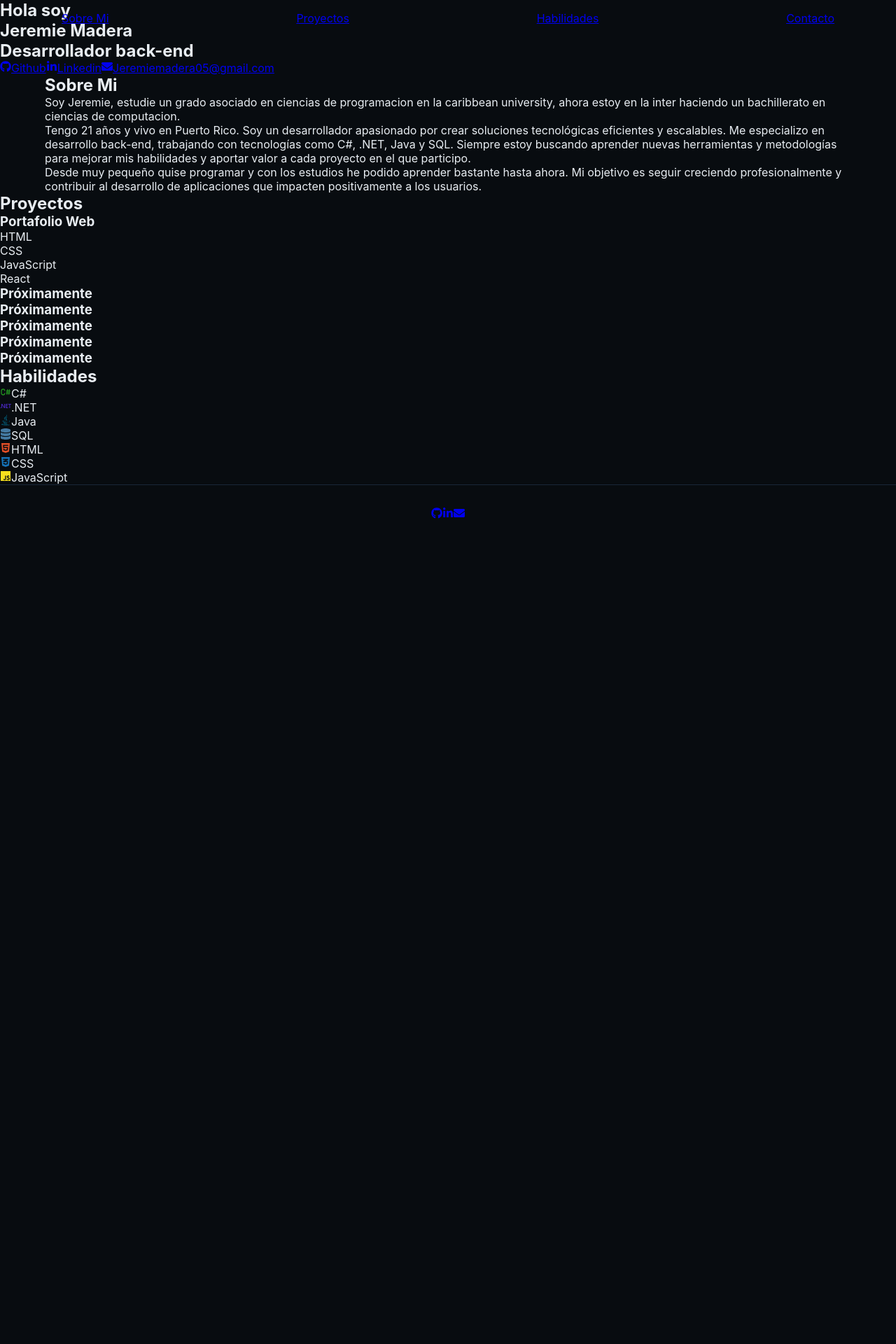
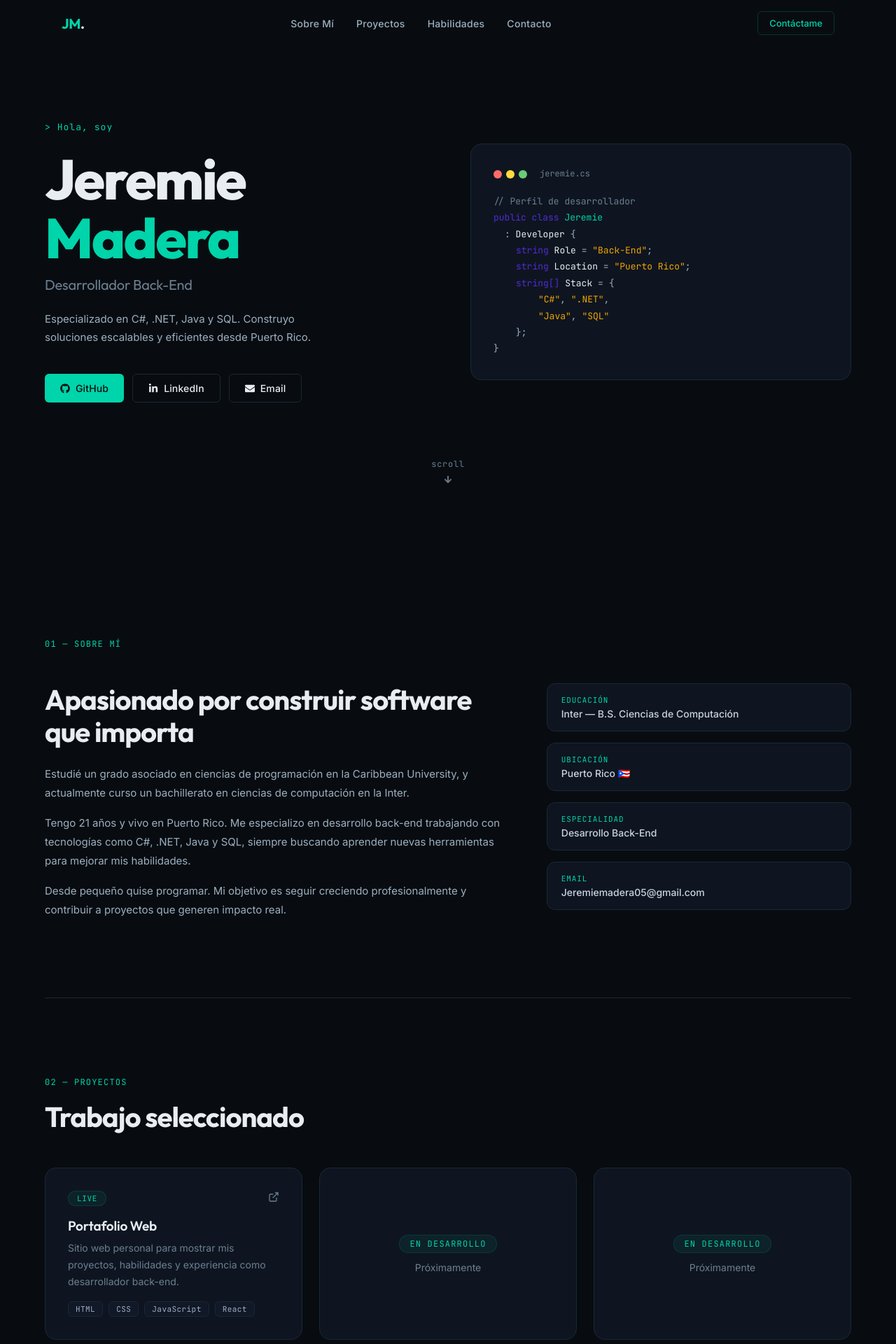
Before and after one commit to JeremieMadera/Portafolio, a React (Vite) app in the folder portafolio-react/: page / in a window 1280 px wide. Shown: the top 1920 px of the page at 70% size. Before the commit the page ends 800 px from the top, so only its background shows below. Built offline with nearby package versions, Linux system fonts and the light colour scheme.

Commit message:
feat: update portfolio sections and navigation

```diff
--- a/portafolio-react/index.html
+++ b/portafolio-react/index.html
@@ -5,6 +5,9 @@
     <meta name="viewport" content="width=device-width, initial-scale=1.0" />
     <meta name="description" content="Mi portafolio personal en el que muestro mis habilidades." />
     <title>Portafolio</title>
+    <link rel="preconnect" href="https://fonts.googleapis.com" />
+    <link rel="preconnect" href="https://fonts.gstatic.com" crossorigin />
+    <link href="https://fonts.googleapis.com/css2?family=Outfit:wght@300;400;500;600;700;800&family=Inter:wght@300;400;500;600&family=JetBrains+Mono:wght@400;500&display=swap" rel="stylesheet" />
   </head>
   <body>
     <div id="root"></div>
--- a/portafolio-react/src/components/Footer.jsx
+++ b/portafolio-react/src/components/Footer.jsx
@@ -3,19 +3,35 @@ import { FaGithub, FaLinkedinIn, FaEnvelope } from 'react-icons/fa';
 
 function Footer() {
   return (
-    <footer id="Contacto" className={styles.footer}>
-      <nav className={styles.nav}>
-        <a href="https://github.com/JeremieMadera" aria-label="Ve el codigo en el github" target="_blank" rel="noopener noreferrer">
-          <FaGithub />
-        </a>
-        <a href="https://www.linkedin.com/in/jeremie-madera-aa14b8277/" aria-label="Ve el perfil de LinkedIn" target="_blank" rel="noopener noreferrer">
-          <FaLinkedinIn />
-        </a>
-        <a href="mailto:jeremiemadera05@gmail.com" aria-label="Envía un correo electrónico" target="_blank" rel="noopener noreferrer">
-          <FaEnvelope />
-        </a>
-      </nav>
-    </footer>
+    <>
+      {/* Contacto */}
+      <section id="contacto" className={styles.contactSection}>
+        <div className={styles.contactDivider} />
+        <div className={styles.contactContainer}>
+          <p className={styles.label}>04 — Contacto</p>
+          <h2 className={styles.heading}>Hablemos</h2>
+          <p className={styles.contactDesc}>
+            Estoy disponible para nuevas oportunidades, proyectos freelance o simplemente para conectar.
+          </p>
+          <div className={styles.contactLinks}>
+            <a href="mailto:jeremiemadera05@gmail.com" className={styles.btnPrimary}>
+              <FaEnvelope /> Jeremiemadera05@gmail.com
+            </a>
+            <a href="https://github.com/JeremieMadera" target="_blank" rel="noopener noreferrer" className={styles.btnSecondary}>
+              <FaGithub /> GitHub
+            </a>
+            <a href="https://www.linkedin.com/in/jeremie-madera-aa14b8277/" target="_blank" rel="noopener noreferrer" className={styles.btnSecondary}>
+              <FaLinkedinIn /> LinkedIn
+            </a>
+          </div>
+        </div>
+      </section>
+
+      {/* Footer */}
+      <footer className={styles.footer}>
+        <p className={styles.footerText}>© 2026 Jeremie Madera — Desarrollador Back-End</p>
+      </footer>
+    </>
   );
 }
 
--- a/portafolio-react/src/components/Habilidades.jsx
+++ b/portafolio-react/src/components/Habilidades.jsx
@@ -1,29 +1,39 @@
-import { memo, useMemo } from 'react';
+import { useState, memo } from 'react';
 import styles from './Habilidades.module.css';
-import { FaJava, FaHtml5, FaCss3Alt, FaJs, FaDatabase } from 'react-icons/fa';
-import { SiDotnet } from 'react-icons/si';
-import { TbBrandCSharp } from 'react-icons/tb';
 
-const skills = [
-  { name: 'C#', icon: TbBrandCSharp, alt: 'logo de c#', color: '#239120' },
-  { name: '.NET', icon: SiDotnet, alt: 'logo de .net', color: '#512BD4' },
-  { name: 'Java', icon: FaJava, alt: 'logo de java', color: '#007396' },
-  { name: 'SQL', icon: FaDatabase, alt: 'logo de sql', color: '#4479A1' },
-  { name: 'HTML', icon: FaHtml5, alt: 'logo de html', color: '#E34F26' },
-  { name: 'CSS', icon: FaCss3Alt, alt: 'logo de css', color: '#1572B6' },
-  { name: 'JavaScript', icon: FaJs, alt: 'logo de javascript', color: '#F7DF1E' }
+const SKILLS = [
+  { name: 'C#',         img: 'https://img.icons8.com/color/96/c-sharp-logo.png',        color: '#9b59b6', category: 'Backend' },
+  { name: '.NET',       img: 'https://img.icons8.com/color/96/net-framework.png',        color: '#512bd4', category: 'Backend' },
+  { name: 'Java',       img: 'https://img.icons8.com/color/96/java-coffee-cup-logo--v1.png', color: '#e76f00', category: 'Backend' },
+  { name: 'SQL',        img: 'https://img.icons8.com/color/96/sql.png',                  color: '#336791', category: 'Backend' },
+  { name: 'HTML',       img: 'https://img.icons8.com/color/96/html-5--v1.png',           color: '#e34f26', category: 'Frontend' },
+  { name: 'CSS',        img: 'https://img.icons8.com/color/96/css3.png',                 color: '#264de4', category: 'Frontend' },
+  { name: 'JavaScript', img: 'https://img.icons8.com/color/96/javascript--v1.png',       color: '#f7df1e', category: 'Frontend' },
+  { name: 'React',      img: 'https://img.icons8.com/color/96/react-native.png',         color: '#61dafb', category: 'Frontend' },
 ];
 
 const SkillCard = memo(({ skill }) => {
-  const IconComponent = skill.icon;
+  const [hovered, setHovered] = useState(false);
+
   return (
-    <div className={styles.foto}>
-      <IconComponent
-        className={styles.skillIcon}
-        aria-label={skill.alt}
-        style={{ color: skill.color }}
+    <div
+      className={`${styles.card} ${hovered ? styles.cardHovered : ''}`}
+      style={hovered ? { borderColor: skill.color + '55', boxShadow: `0 12px 32px ${skill.color}18` } : {}}
+      onMouseEnter={() => setHovered(true)}
+      onMouseLeave={() => setHovered(false)}
+    >
+      <img
+        src={skill.img}
+        alt={skill.name}
+        width={52}
+        height={52}
+        className={`${styles.icon} ${hovered ? styles.iconHovered : ''}`}
+        style={hovered ? { filter: `drop-shadow(0 4px 12px ${skill.color}66)` } : {}}
       />
-      <span className={styles.skillName}>{skill.name}</span>
+      <div className={styles.info}>
+        <span className={`${styles.name} ${hovered ? styles.nameHovered : ''}`}>{skill.name}</span>
+        <span className={styles.category} style={hovered ? { color: skill.color } : {}}>{skill.category}</span>
+      </div>
     </div>
   );
 });
@@ -32,16 +42,20 @@ SkillCard.displayName = 'SkillCard';
 
 function Habilidades() {
   return (
-    <section className={styles.habilidadesPage}>
-      <div className={styles.spanLogos}>
-        <h2 id="Habilidades">Habilidades</h2>
-        <div className={styles.skillsGrid}>
-          {skills.map((skill) => (
-            <SkillCard key={skill.name} skill={skill} />
-          ))}
+    <>
+      <div className={styles.divider} />
+      <section id="habilidades" className={styles.section}>
+        <div className={styles.container}>
+          <p className={styles.label}>03 — Habilidades</p>
+          <h2 className={styles.heading}>Stack tecnológico</h2>
+          <div className={styles.grid}>
+            {SKILLS.map((skill) => (
+              <SkillCard key={skill.name} skill={skill} />
+            ))}
+          </div>
         </div>
-      </div>
-    </section>
+      </section>
+    </>
   );
 }
 
--- a/portafolio-react/src/components/Header.jsx
+++ b/portafolio-react/src/components/Header.jsx
@@ -1,26 +1,86 @@
 import { useState, useEffect } from 'react';
 import styles from './Header.module.css';
 
+const NAV_LINKS = [
+  { label: 'Sobre Mí',    href: '#sobre-mi' },
+  { label: 'Proyectos',   href: '#proyectos' },
+  { label: 'Habilidades', href: '#habilidades' },
+  { label: 'Contacto',    href: '#contacto' },
+];
+
 function Header() {
-  const [scrolled, setScrolled] = useState(false);
+  const [scrolled, setScrolled]     = useState(false);
+  const [menuOpen, setMenuOpen]     = useState(false);
+  const [activeSection, setActive]  = useState('hero');
 
   useEffect(() => {
-    const handleScroll = () => {
-      setScrolled(window.scrollY > 50);
-    };
-
-    window.addEventListener('scroll', handleScroll, { passive: true });
-    return () => window.removeEventListener('scroll', handleScroll);
+    const onScroll = () => setScrolled(window.scrollY > 40);
+    window.addEventListener('scroll', onScroll, { passive: true });
+    return () => window.removeEventListener('scroll', onScroll);
   }, []);
 
+  const scrollTo = (href) => {
+    const id = href.replace('#', '');
+    document.getElementById(id)?.scrollIntoView({ behavior: 'smooth' });
+    setMenuOpen(false);
+    setActive(id);
+  };
+
   return (
-    <header className={`${styles.header} ${scrolled ? styles.headerScrolled : ''}`}>
+    <header className={`${styles.header} ${scrolled ? styles.scrolled : ''}`}>
       <nav className={styles.nav}>
-        <a href="#SobreMi">Sobre Mi</a>
-        <a href="#Proyectos">Proyectos</a>
-        <a href="#Habilidades">Habilidades</a>
-        <a href="#Contacto">Contacto</a>
+        <a href="#" onClick={(e) => { e.preventDefault(); scrollTo('#hero'); }} className={styles.logo}>
+          JM<span className={styles.logoDot}>.</span>
+        </a>
+
+        <ul className={styles.links}>
+          {NAV_LINKS.map((link) => (
+            <li key={link.href}>
+              <button
+                onClick={() => scrollTo(link.href)}
+                className={`${styles.link} ${activeSection === link.href.replace('#', '') ? styles.linkActive : ''}`}
+              >
+                {link.label}
+              </button>
+            </li>
+          ))}
+        </ul>
+
+        <a href="mailto:jeremiemadera05@gmail.com" className={styles.ctaBtn}>
+          Contáctame
+        </a>
+
+        <button className={styles.hamburger} onClick={() => setMenuOpen(!menuOpen)} aria-label="Menú">
+          <svg viewBox="0 0 24 24" fill="none" stroke="currentColor" strokeWidth="2" width="24" height="24">
+            {menuOpen ? (
+              <>
+                <line x1="18" y1="6" x2="6" y2="18" />
+                <line x1="6" y1="6" x2="18" y2="18" />
+              </>
+            ) : (
+              <>
+                <line x1="3" y1="6" x2="21" y2="6" />
+                <line x1="3" y1="12" x2="21" y2="12" />
+                <line x1="3" y1="18" x2="21" y2="18" />
+              </>
+            )}
+          </svg>
+        </button>
       </nav>
+
+      {menuOpen && (
+        <div className={styles.mobileMenu}>
+          <ul>
+            {NAV_LINKS.map((link) => (
+              <li key={link.href}>
+                <button onClick={() => scrollTo(link.href)} className={styles.mobileLink}>
+                  {link.label}
+                </button>
+              </li>
+            ))}
+          </ul>
+        </div>
+      )}
     </header>
   );
 }
--- a/portafolio-react/src/components/Home.jsx
+++ b/portafolio-react/src/components/Home.jsx
@@ -1,23 +1,69 @@
 import styles from './Home.module.css';
-import { FaGithub, FaLinkedinIn, FaEnvelope } from 'react-icons/fa';
+import { FaGithub, FaLinkedinIn, FaEnvelope, FaArrowDown } from 'react-icons/fa';
 
 function Home() {
+  const scrollTo = (id) => {
+    document.getElementById(id)?.scrollIntoView({ behavior: 'smooth' });
+  };
+
   return (
-    <section className={styles.homePage}>
-      <h1>Hola soy</h1>
-      <h1>Jeremie Madera</h1>
-      <h2>Desarrollador back-end</h2>
-      <nav className={styles.nav}>
-        <a className={styles.logoLink} href="https://github.com/JeremieMadera" target="_blank" rel="noopener noreferrer">
-          <FaGithub />Github
-        </a>
-        <a className={styles.logoLink} href="https://www.linkedin.com/in/jeremie-madera-aa14b8277/" target="_blank" rel="noopener noreferrer">
-          <FaLinkedinIn />Linkedin
-        </a>
-        <a className={styles.logoLink} href="mailto:jeremiemadera05@gmail.com" target="_blank" rel="noopener noreferrer">
-          <FaEnvelope />Jeremiemadera05@gmail.com
-        </a>
-      </nav>
+    <section id="hero" className={styles.hero}>
+      <div className={styles.container}>
+        <div className={styles.grid}>
+
+          {/* Left */}
+          <div className={styles.left}>
+            <p className={styles.greeting}>&gt; Hola, soy</p>
+            <h1 className={styles.name}>
+              Jeremie<br />
+              <span className={styles.nameAccent}>Madera</span>
+            </h1>
+            <p className={styles.role}>Desarrollador Back-End</p>
+            <p className={styles.bio}>
+              Especializado en C#, .NET, Java y SQL. Construyo soluciones escalables
+              y eficientes desde Puerto Rico.
+            </p>
+            <nav className={styles.ctas}>
+              <a href="https://github.com/JeremieMadera" target="_blank" rel="noopener noreferrer" className={styles.btnPrimary}>
+                <FaGithub /> GitHub
+              </a>
+              <a href="https://www.linkedin.com/in/jeremie-madera-aa14b8277/" target="_blank" rel="noopener noreferrer" className={styles.btnSecondary}>
+                <FaLinkedinIn /> LinkedIn
+              </a>
+              <a href="mailto:jeremiemadera05@gmail.com" className={styles.btnSecondary}>
+                <FaEnvelope /> Email
+              </a>
+            </nav>
+          </div>
+
+          {/* Right: code block */}
+          <div className={styles.codeBlock}>
+            <div className={styles.codeHeader}>
+              <span className={styles.dot} style={{ background: '#ff6b6b' }} />
+              <span className={styles.dot} style={{ background: '#ffd93d' }} />
+              <span className={styles.dot} style={{ background: '#6bcb77' }} />
+              <span className={styles.fileName}>jeremie.cs</span>
+            </div>
+            <div className={styles.codeBody}>
+              <p><span className={styles.cComment}>// Perfil de desarrollador</span></p>
+              <p><span className={styles.cKeyword}>public class </span><span className={styles.cAccent}>Jeremie</span></p>
+              <p className={styles.indent1}><span className={styles.cMuted}>: </span><span className={styles.cText}>Developer</span><span className={styles.cMuted}> {'{'}</span></p>
+              <p className={styles.indent2}><span className={styles.cKeyword}>string </span><span className={styles.cText}>Role </span><span className={styles.cMuted}>= </span><span className={styles.cString}>"Back-End"</span><span className={styles.cMuted}>;</span></p>
+              <p className={styles.indent2}><span className={styles.cKeyword}>string </span><span className={styles.cText}>Location </span><span className={styles.cMuted}>= </span><span className={styles.cString}>"Puerto Rico"</span><span className={styles.cMuted}>;</span></p>
+              <p className={styles.indent2}><span className={styles.cKeyword}>string[] </span><span className={styles.cText}>Stack </span><span className={styles.cMuted}>= {'{'}</span></p>
+              <p className={styles.indent4}><span className={styles.cString}>"C#"</span><span className={styles.cMuted}>, </span><span className={styles.cString}>".NET"</span><span className={styles.cMuted}>,</span></p>
+              <p className={styles.indent4}><span className={styles.cString}>"Java"</span><span className={styles.cMuted}>, </span><span className={styles.cString}>"SQL"</span></p>
+              <p className={styles.indent2}><span className={styles.cMuted}>{'}'}</span><span className={styles.cMuted}>;</span></p>
+              <p><span className={styles.cMuted}>{'}'}</span></p>
+            </div>
+          </div>
+        </div>
+
+        <button className={styles.scrollBtn} onClick={() => scrollTo('sobre-mi')}>
+          scroll
+          <FaArrowDown />
+        </button>
+      </div>
     </section>
   );
 }
--- a/portafolio-react/src/components/Proyectos.jsx
+++ b/portafolio-react/src/components/Proyectos.jsx
@@ -1,46 +1,99 @@
-import { memo } from 'react';
+import { useState, memo } from 'react';
 import styles from './Proyectos.module.css';
 
-const projects = [
+const PROJECTS = [
   {
-    id: 1,
     title: 'Portafolio Web',
-    technologies: ['HTML', 'CSS', 'JavaScript', 'React']
+    description: 'Sitio web personal para mostrar mis proyectos, habilidades y experiencia como desarrollador back-end.',
+    tags: ['HTML', 'CSS', 'JavaScript', 'React'],
+    link: '#',
+    status: 'live',
   },
-  { id: 2, title: 'Próximamente', technologies: [] },
-  { id: 3, title: 'Próximamente', technologies: [] },
-  { id: 4, title: 'Próximamente', technologies: [] },
-  { id: 5, title: 'Próximamente', technologies: [] },
-  { id: 6, title: 'Próximamente', technologies: [] }
+  {
+    title: 'Próximamente',
+    description: 'Proyecto en desarrollo. Nuevas funcionalidades y tecnologías en camino.',
+    tags: [],
+    link: null,
+    status: 'soon',
+  },
+  {
+    title: 'Próximamente',
+    description: 'Proyecto en desarrollo. Nuevas funcionalidades y tecnologías en camino.',
+    tags: [],
+    link: null,
+    status: 'soon',
+  },
 ];
 
-const ProjectCard = memo(({ project }) => (
-  <div className={styles.projectCard}>
-    <div className={styles.infoCar}>
-      <h3>{project.title}</h3>
-      {project.technologies.length > 0 && (
-        <ul>
-          {project.technologies.map((tech) => (
-            <li key={tech}>{tech}</li>
+function ExternalLinkIcon() {
+  return (
+    <svg viewBox="0 0 24 24" fill="none" stroke="currentColor" strokeWidth="2" width="16" height="16">
+      <path d="M18 13v6a2 2 0 0 1-2 2H5a2 2 0 0 1-2-2V8a2 2 0 0 1 2-2h6" />
+      <polyline points="15 3 21 3 21 9" />
+      <line x1="10" y1="14" x2="21" y2="3" />
+    </svg>
+  );
+}
+
+const ProjectCard = memo(({ project }) => {
+  const [hovered, setHovered] = useState(false);
+
+  if (project.status === 'soon') {
+    return (
+      <div className={styles.cardSoon}>
+        <span className={styles.badgeSoon}>EN DESARROLLO</span>
+        <p className={styles.soonText}>Próximamente</p>
+      </div>
+    );
+  }
+
+  return (
+    <div
+      className={`${styles.card} ${hovered ? styles.cardHovered : ''}`}
+      onMouseEnter={() => setHovered(true)}
+      onMouseLeave={() => setHovered(false)}
+    >
+      <div className={styles.cardTop}>
+        <span className={styles.badgeLive}>LIVE</span>
+        {project.link && (
+          <a href={project.link} className={styles.externalLink}>
+            <ExternalLinkIcon />
+          </a>
+        )}
+      </div>
+      <div>
+        <h3 className={styles.cardTitle}>{project.title}</h3>
+        <p className={styles.cardDesc}>{project.description}</p>
+      </div>
+      {project.tags.length > 0 && (
+        <div className={styles.tags}>
+          {project.tags.map((tag) => (
+            <span key={tag} className={styles.tag}>{tag}</span>
           ))}
-        </ul>
+        </div>
       )}
     </div>
-  </div>
-));
+  );
+});
 
 ProjectCard.displayName = 'ProjectCard';
 
 function Proyectos() {
   return (
-    <section className={styles.proyectosPage}>
-      <h2 id="Proyectos">Proyectos</h2>
-      <div className={styles.projectsGrid}>
-        {projects.map((project) => (
-          <ProjectCard key={project.id} project={project} />
-        ))}
-      </div>
-    </section>
+    <>
+      <div className={styles.divider} />
+      <section id="proyectos" className={styles.section}>
+        <div className={styles.container}>
+          <p className={styles.label}>02 — Proyectos</p>
+          <h2 className={styles.heading}>Trabajo seleccionado</h2>
+          <div className={styles.grid}>
+            {PROJECTS.map((project, i) => (
+              <ProjectCard key={i} project={project} />
+            ))}
+          </div>
+        </div>
+      </section>
+    </>
   );
 }
 
--- a/portafolio-react/src/components/SobreMi.jsx
+++ b/portafolio-react/src/components/SobreMi.jsx
@@ -1,27 +1,39 @@
 import styles from './SobreMi.module.css';
+
+const INFO_ITEMS = [
+  { label: 'Educación',    value: 'Inter — B.S. Ciencias de Computación' },
+  { label: 'Ubicación',    value: 'Puerto Rico 🇵🇷' },
+  { label: 'Especialidad', value: 'Desarrollo Back-End' },
+  { label: 'Email',        value: 'Jeremiemadera05@gmail.com' },
+];
 
 function SobreMi() {
   return (
-    <section className={styles.sobremiPage}>
+    <section id="sobre-mi" className={styles.section}>
       <div className={styles.container}>
-        <h2 id="SobreMi">Sobre Mi</h2>
-        <p>
-          Soy Jeremie, estudie un grado asociado en ciencias de programacion en
-          la caribbean university, ahora estoy en la inter haciendo un
-          bachillerato en ciencias de computacion.
-        </p>
-        <p>
-          Tengo 21 años y vivo en Puerto Rico. Soy un desarrollador apasionado por crear
-          soluciones tecnológicas eficientes y escalables. Me especializo en desarrollo
-          back-end, trabajando con tecnologías como C#, .NET, Java y SQL. Siempre estoy
-          buscando aprender nuevas herramientas y metodologías para mejorar mis habilidades
-          y aportar valor a cada proyecto en el que participo.
-        </p>
-        <p>
-          Desde muy pequeño quise programar y con los estudios he podido aprender bastante
-          hasta ahora. Mi objetivo es seguir creciendo profesionalmente y contribuir al
-          desarrollo de aplicaciones que impacten positivamente a los usuarios.
-        </p>
+        <p className={styles.label}>01 — Sobre Mí</p>
+
+        <div className={styles.grid}>
+          <div className={styles.text}>
+            <h2 className={styles.heading}>
+              Apasionado por construir software que importa
+            </h2>
+            <div className={styles.paragraphs}>
+              <p>Estudié un grado asociado en ciencias de programación en la Caribbean University, y actualmente curso un bachillerato en ciencias de computación en la Inter.</p>
+              <p>Tengo 21 años y vivo en Puerto Rico. Me especializo en desarrollo back-end trabajando con tecnologías como C#, .NET, Java y SQL, siempre buscando aprender nuevas herramientas para mejorar mis habilidades.</p>
+              <p>Desde pequeño quise programar. Mi objetivo es seguir creciendo profesionalmente y contribuir a proyectos que generen impacto real.</p>
+            </div>
+          </div>
+
+          <div className={styles.infoCards}>
+            {INFO_ITEMS.map((item) => (
+              <div key={item.label} className={styles.infoCard}>
+                <span className={styles.infoLabel}>{item.label}</span>
+                <span className={styles.infoValue}>{item.value}</span>
+              </div>
+            ))}
+          </div>
+        </div>
       </div>
     </section>
   );
```
